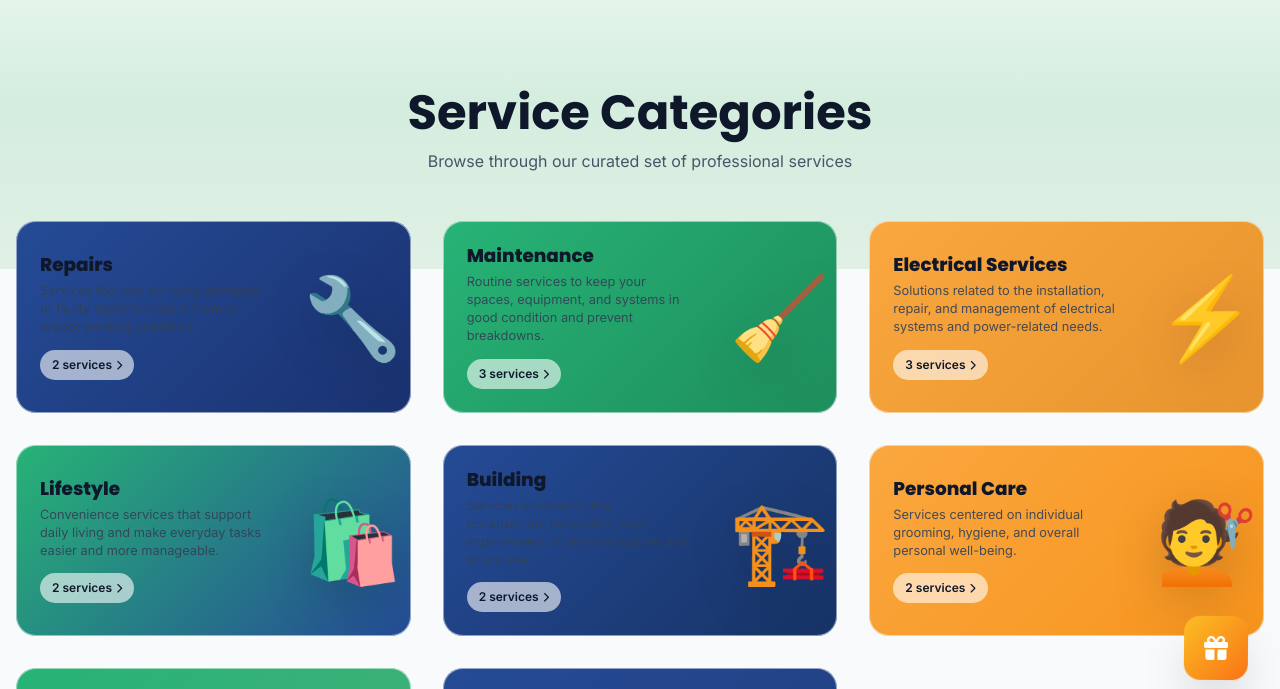
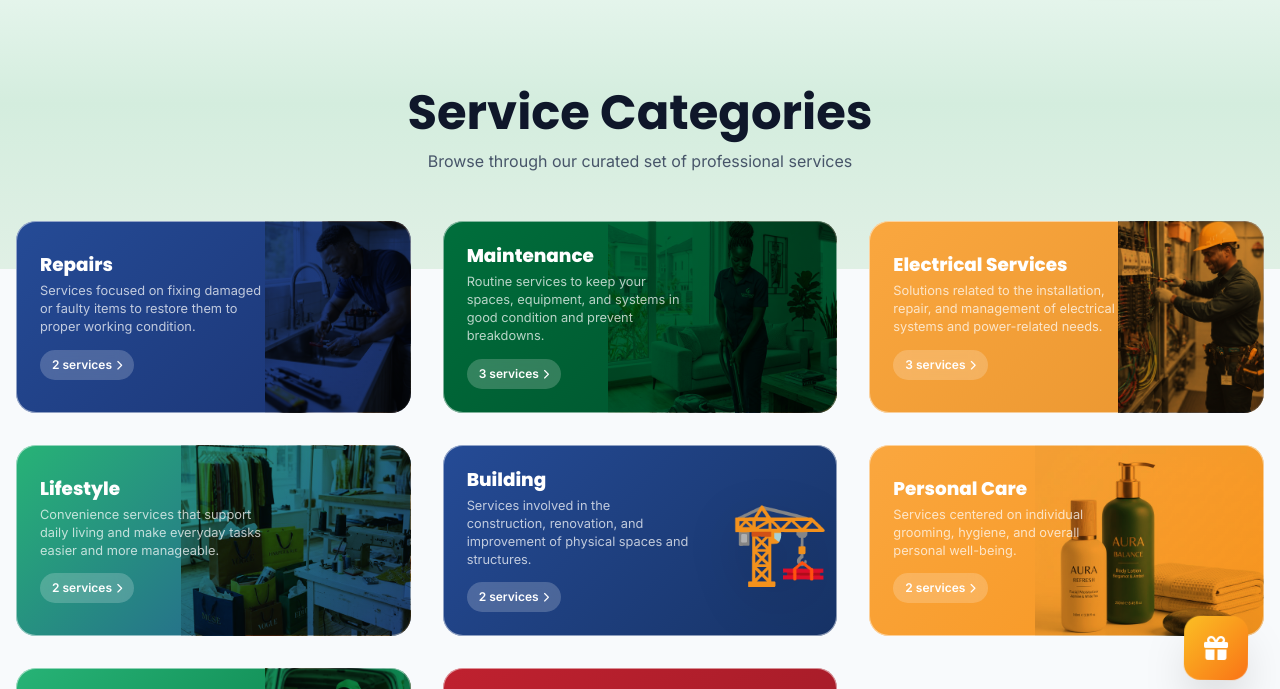
Before and after one commit to Godpixelthereal/Serva, a plain HTML site: page index.html in a window 1280 px wide. Both pictures are taken after a click on the button "Services". Shown: the part 87-776 px from the top of the page. Drawn offline with nearby package versions, Linux system fonts and the light colour scheme.

Commit message:
Branding: Synchronized 5-color palette, fixed text contrast, and integrated premium category icons

```diff
--- a/index.html
+++ b/index.html
@@ -253,72 +253,72 @@
                             <div class="category-card-v3 snap-center shrink-0 w-[300px] sm:w-[340px]" style="background: linear-gradient(135deg, #254B96 0%, #1a3270 100%);" onclick="showCategoryServices('repairs')">
                                 <div class="cat-v3-content">
                                     <h3 class="cat-v3-title text-white">Repairs</h3>
-                                    <p class="cat-v3-desc text-blue-100">Fixing damaged or faulty items.</p>
+                                    <p class="cat-v3-desc text-blue-50/90">Fixing damaged or faulty items.</p>
                                     <div class="cat-v3-btn bg-white/20 text-white">
                                         Explore <i class="fas fa-chevron-right text-[10px]"></i>
                                     </div>
                                 </div>
-                                <div class="cat-v3-emoji">🔧</div>
+                                <img src="repairs.png" alt="Repairs" class="cat-v3-visual opacity-80">
                             </div>
 
                             <!-- Card: Maintenance -->
-                            <div class="category-card-v3 snap-center shrink-0 w-[300px] sm:w-[340px]" style="background: linear-gradient(135deg, #27B376 0%, #1e8e5d 100%);" onclick="showCategoryServices('maintenance')">
+                            <div class="category-card-v3 snap-center shrink-0 w-[300px] sm:w-[340px]" style="background: linear-gradient(135deg, #006F3C 0%, #004d2a 100%);" onclick="showCategoryServices('maintenance')">
                                 <div class="cat-v3-content">
                                     <h3 class="cat-v3-title text-white">Maintenance</h3>
-                                    <p class="cat-v3-desc text-green-50/80">Routine services for your home.</p>
+                                    <p class="cat-v3-desc text-green-50/90">Routine services for your home.</p>
                                     <div class="cat-v3-btn bg-white/20 text-white">
                                         Explore <i class="fas fa-chevron-right text-[10px]"></i>
                                     </div>
                                 </div>
-                                <div class="cat-v3-emoji">🧹</div>
+                                <img src="maintenance.png" alt="Maintenance" class="cat-v3-visual opacity-80">
                             </div>
 
                             <!-- Card: Electrical Services -->
                             <div class="category-card-v3 snap-center shrink-0 w-[300px] sm:w-[340px]" style="background: linear-gradient(135deg, #FAA73F 0%, #e8942e 100%);" onclick="showCategoryServices('electrical')">
                                 <div class="cat-v3-content">
                                     <h3 class="cat-v3-title text-white">Electrical</h3>
-                                    <p class="cat-v3-desc text-orange-50/80">Safe power and wiring solutions.</p>
+                                    <p class="cat-v3-desc text-orange-50/90">Safe power and wiring solutions.</p>
                                     <div class="cat-v3-btn bg-white/20 text-white">
                                         Explore <i class="fas fa-chevron-right text-[10px]"></i>
                                     </div>
                                 </div>
-                                <div class="cat-v3-emoji">⚡</div>
+                                <img src="electrical.png" alt="Electrical" class="cat-v3-visual opacity-80">
                             </div>
 
                             <!-- Card: Lifestyle -->
                             <div class="category-card-v3 snap-center shrink-0 w-[300px] sm:w-[340px]" style="background: linear-gradient(135deg, #27B376 0%, #254B96 100%);" onclick="showCategoryServices('lifestyle')">
                                 <div class="cat-v3-content">
                                     <h3 class="cat-v3-title text-white">Lifestyle</h3>
-                                    <p class="cat-v3-desc text-green-50/80">Convenience for daily living.</p>
+                                    <p class="cat-v3-desc text-green-50/90">Convenience for daily living.</p>
                                     <div class="cat-v3-btn bg-white/20 text-white">
                                         Explore <i class="fas fa-chevron-right text-[10px]"></i>
                                     </div>
                                 </div>
-                                <div class="cat-v3-emoji">🛍️</div>
+                                <img src="lifestyle.png" alt="Lifestyle" class="cat-v3-visual opacity-80">
                             </div>
 
                             <!-- Card: Building -->
                             <div class="category-card-v3 snap-center shrink-0 w-[300px] sm:w-[340px]" style="background: linear-gradient(135deg, #254B96 0%, #173366 100%);" onclick="showCategoryServices('building')">
                                 <div class="cat-v3-content">
                                     <h3 class="cat-v3-title text-white">Building</h3>
-                                    <p class="cat-v3-desc text-blue-100">Construction and renovations.</p>
+                                    <p class="cat-v3-desc text-blue-100/90">Construction and renovations.</p>
                                     <div class="cat-v3-btn bg-white/20 text-white">
                                         Explore <i class="fas fa-chevron-right text-[10px]"></i>
                                     </div>
                                 </div>
-                                <div class="cat-v3-emoji">🏗️</div>
+                                <div class="cat-v3-emoji opacity-80 text-white">🏗️</div>
                             </div>
 
                             <!-- Card: Personal Care -->
                             <div class="category-card-v3 snap-center shrink-0 w-[300px] sm:w-[340px]" style="background: linear-gradient(135deg, #FAA73F 0%, #f7941d 100%);" onclick="showCategoryServices('personal')">
                                 <div class="cat-v3-content">
                                     <h3 class="cat-v3-title text-white">Personal Care</h3>
-                                    <p class="cat-v3-desc text-orange-50/80">Grooming and well-being.</p>
+                                    <p class="cat-v3-desc text-orange-50/90">Grooming and well-being.</p>
                                     <div class="cat-v3-btn bg-white/20 text-white">
                                         Explore <i class="fas fa-chevron-right text-[10px]"></i>
                                     </div>
                                 </div>
-                                <div class="cat-v3-emoji">💇</div>
+                                <img src="cat-personal.png" alt="Personal Care" class="cat-v3-visual opacity-80">
                             </div>
                         </div>
                         <!-- Navigation arrows -->
--- a/script.js
+++ b/script.js
@@ -1,13 +1,13 @@
 // Data
 const categories = [
-    { id: 'repairs', name: 'Repairs', type: 'emoji', visual: '🔧', gradient: 'linear-gradient(135deg, #254B96 0%, #1a3270 100%)', description: 'Services focused on fixing damaged or faulty items to restore them to proper working condition.' },
-    { id: 'maintenance', name: 'Maintenance', type: 'emoji', visual: '🧹', gradient: 'linear-gradient(135deg, #27B376 0%, #1e8e5d 100%)', description: 'Routine services to keep your spaces, equipment, and systems in good condition and prevent breakdowns.' },
-    { id: 'electrical', name: 'Electrical Services', type: 'emoji', visual: '⚡', gradient: 'linear-gradient(135deg, #FAA73F 0%, #e8942e 100%)', description: 'Solutions related to the installation, repair, and management of electrical systems and power-related needs.' },
-    { id: 'lifestyle', name: 'Lifestyle', type: 'emoji', visual: '🛍️', gradient: 'linear-gradient(135deg, #27B376 0%, #254B96 100%)', description: 'Convenience services that support daily living and make everyday tasks easier and more manageable.' },
+    { id: 'repairs', name: 'Repairs', type: 'image', visual: 'repairs.png', gradient: 'linear-gradient(135deg, #254B96 0%, #1a3270 100%)', description: 'Services focused on fixing damaged or faulty items to restore them to proper working condition.' },
+    { id: 'maintenance', name: 'Maintenance', type: 'image', visual: 'maintenance.png', gradient: 'linear-gradient(135deg, #006F3C 0%, #004d2a 100%)', description: 'Routine services to keep your spaces, equipment, and systems in good condition and prevent breakdowns.' },
+    { id: 'electrical', name: 'Electrical Services', type: 'image', visual: 'electrical.png', gradient: 'linear-gradient(135deg, #FAA73F 0%, #e8942e 100%)', description: 'Solutions related to the installation, repair, and management of electrical systems and power-related needs.' },
+    { id: 'lifestyle', name: 'Lifestyle', type: 'image', visual: 'lifestyle.png', gradient: 'linear-gradient(135deg, #27B376 0%, #254B96 100%)', description: 'Convenience services that support daily living and make everyday tasks easier and more manageable.' },
     { id: 'building', name: 'Building', type: 'emoji', visual: '🏗️', gradient: 'linear-gradient(135deg, #254B96 0%, #173366 100%)', description: 'Services involved in the construction, renovation, and improvement of physical spaces and structures.' },
-    { id: 'personal', name: 'Personal Care', type: 'emoji', visual: '💇', gradient: 'linear-gradient(135deg, #FAA73F 0%, #f7941d 100%)', description: 'Services centered on individual grooming, hygiene, and overall personal well-being.' },
-    { id: 'logistics', name: 'Logistics & Moving', type: 'emoji', visual: '🚛', gradient: 'linear-gradient(135deg, #27B376 0%, #43af77 100%)', description: 'Services that handle the movement, delivery, and transportation of people, goods, or items from one place to another.' },
-    { id: 'others', name: 'Others', type: 'emoji', visual: '✨', gradient: 'linear-gradient(135deg, #254B96 0%, #213f80 100%)', description: 'Custom or specialized services designed to meet unique, urgent, or less common needs.' }
+    { id: 'personal', name: 'Personal Care', type: 'image', visual: 'cat-personal.png', gradient: 'linear-gradient(135deg, #FAA73F 0%, #f7941d 100%)', description: 'Services centered on individual grooming, hygiene, and overall personal well-being.' },
+    { id: 'logistics', name: 'Logistics & Moving', type: 'image', visual: 'logistics.png', gradient: 'linear-gradient(135deg, #27B376 0%, #006F3C 100%)', description: 'Services that handle the movement, delivery, and transportation of people, goods, or items from one place to another.' },
+    { id: 'others', name: 'Others', type: 'emoji', visual: '✨', gradient: 'linear-gradient(135deg, #BF212F 0%, #a01b27 100%)', description: 'Custom or specialized services designed to meet unique, urgent, or less common needs.' }
 ];
 
 const allServices = [
@@ -60,9 +60,9 @@ function renderCategories() {
     grid.innerHTML = categories.map(cat => `
         <div class="category-card-v3" style="background: ${cat.gradient};" onclick="showCategoryServices('${cat.id}')">
             <div class="cat-v3-content">
-                <h3 class="cat-v3-title">${cat.name}</h3>
-                <p class="cat-v3-desc">${cat.description}</p>
-                <div class="cat-v3-btn">
+                <h3 class="cat-v3-title text-white">${cat.name}</h3>
+                <p class="cat-v3-desc text-white/80">${cat.description}</p>
+                <div class="cat-v3-btn bg-white/20 text-white">
                     ${serviceCounts[cat.id]} service${serviceCounts[cat.id] !== 1 ? 's' : ''} <i class="fas fa-chevron-right text-[10px]"></i>
                 </div>
             </div>
```
